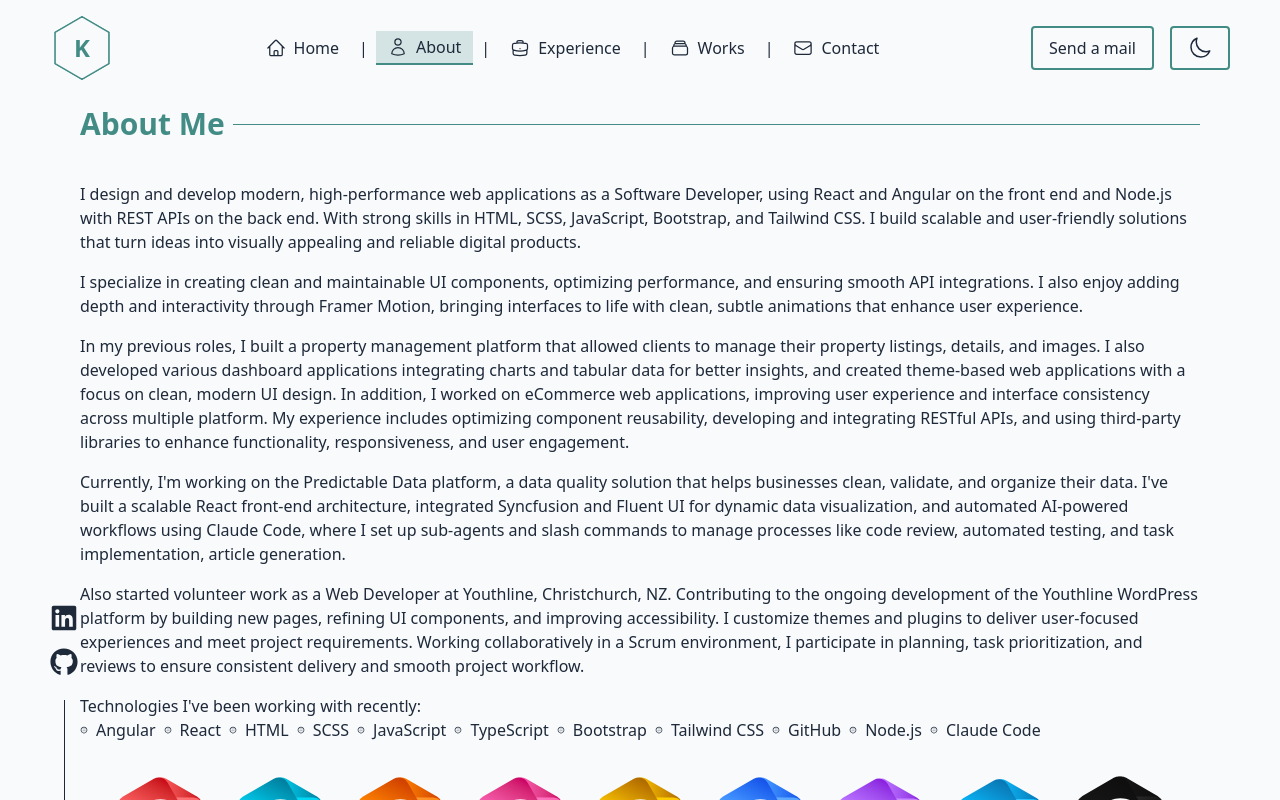
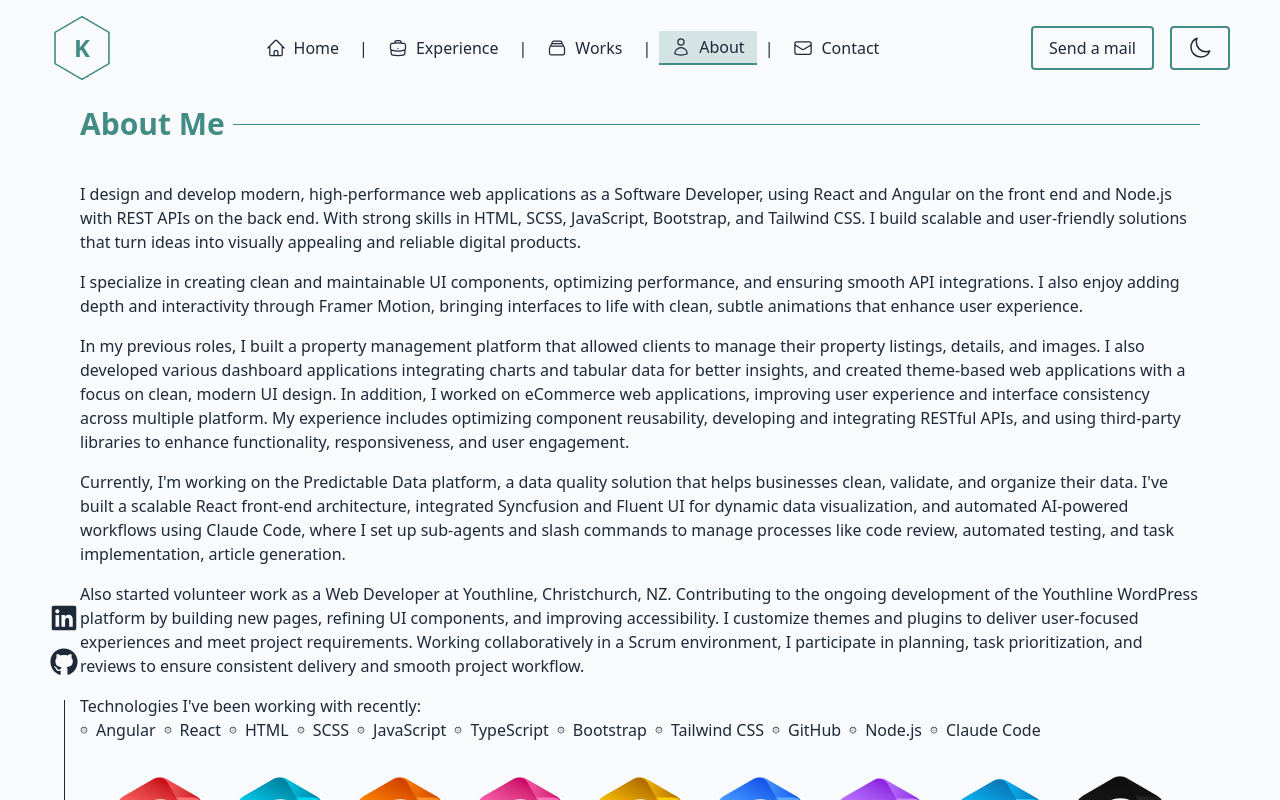
Before and after one commit to KinjalHirapara/portfolio, a React (Vite) app: page /about in a window 1280 px wide. Built offline with nearby package versions, Linux system fonts and the light colour scheme.

Commit message:
Updated the nav order.

```diff
--- a/src/constants/index.tsx
+++ b/src/constants/index.tsx
@@ -30,11 +30,6 @@ export const navLinks = [
     icon: HomeIcon,
   },
   {
-    id: "about",
-    title: "About",
-    icon: UserIcon,
-  },
-  {
     id: "experience",
     title: "Experience",
     icon: BriefcaseIcon,
@@ -43,6 +38,11 @@ export const navLinks = [
     id: "works",
     title: "Works",
     icon: RectangleStackIcon,
+  },
+  {
+    id: "about",
+    title: "About",
+    icon: UserIcon,
   },
   {
     id: "contact",
```
